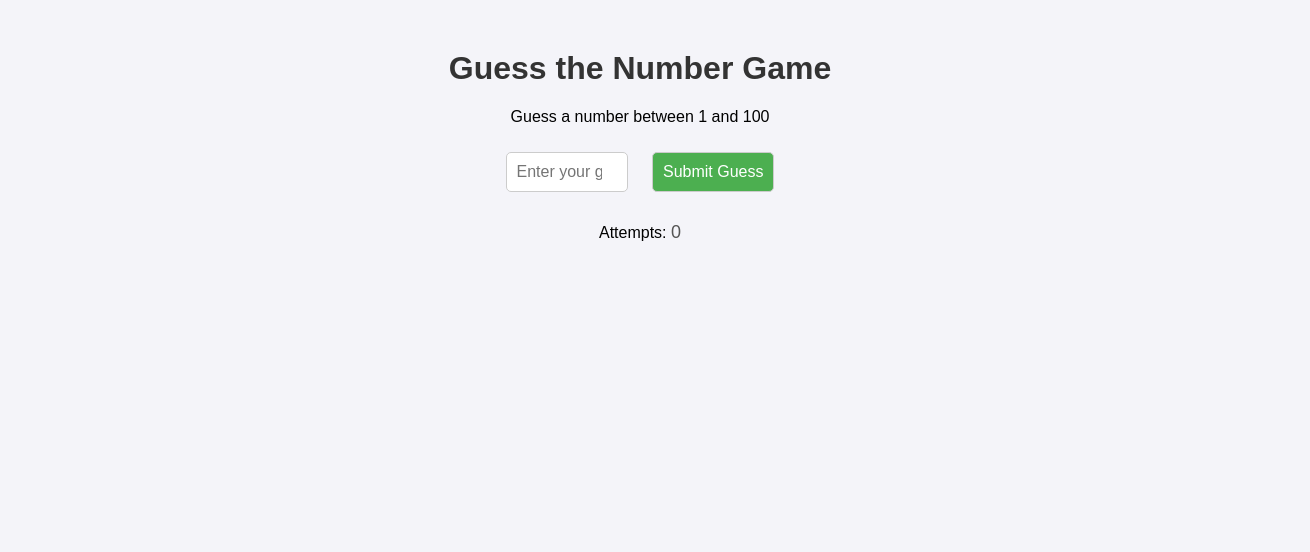
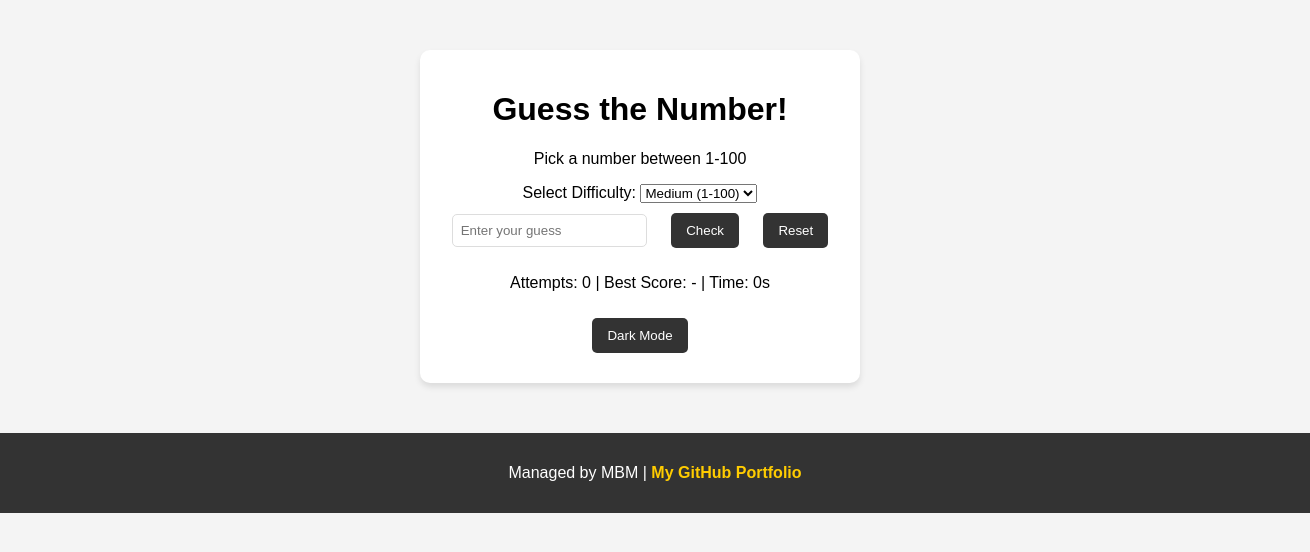
Before and after one commit to mbmhs/Guess_game, a plain HTML site: page index.html in a window 1280 px wide. Shown: the whole page, 1310 px wide, since content can reach past the window. Drawn offline with Linux system fonts and the light colour scheme.

Commit message:
added new featuers and graphical updates are done

```diff
--- a/app.js
+++ b/app.js
@@ -1,37 +1,72 @@
-// Generate a random number between 1 and 100
-let secretNumber = Math.floor(Math.random() * 100) + 1;
-let attempts = 0;
+document.addEventListener("DOMContentLoaded", () => {
+    let min = 1, max = 100, attempts = 0, bestScore = localStorage.getItem("bestScore") || "-";
+    let randomNumber = Math.floor(Math.random() * (max - min + 1)) + min;
+    let timerInterval, timeElapsed = 0;
+    let timerStarted = false;
 
-// Function to check the player's guess
-function checkGuess() {
-    // Get the player's guess from the input field
-    let playerGuess = parseInt(document.getElementById("guessInput").value);
-    let feedbackElement = document.getElementById("feedback");
-    let attemptsElement = document.getElementById("attempts");
+    document.getElementById("bestScore").innerText = bestScore;
 
-    attempts++;  // Increment attempts
+    document.getElementById("difficulty").addEventListener("change", function() {
+        const difficulty = this.value;
+        if (difficulty === "easy") { min = 1; max = 50; }
+        else if (difficulty === "hard") { min = 1; max = 200; }
+        else { min = 1; max = 100; }
+        document.getElementById("range").innerText = `${min}-${max}`;
+        resetGame();
+    });
 
-    // Check if the guess is valid
-    if (isNaN(playerGuess) || playerGuess < 1 || playerGuess > 100) {
-        feedbackElement.textContent = "Please enter a number between 1 and 100.";
-        feedbackElement.style.color = "red";
-    } else {
-        // Check if the guess is correct
-        if (playerGuess === secretNumber) {
-            feedbackElement.textContent = "Congratulations! You guessed the number!";
-            feedbackElement.style.color = "green";
-        } else if (playerGuess < secretNumber) {
-            feedbackElement.textContent = "Too low! Try again.";
-            feedbackElement.style.color = "orange";
+    document.getElementById("checkGuess").addEventListener("click", () => {
+        if (!timerStarted) {
+            startTimer();
+            timerStarted = true;
+        }
+
+        const userGuess = parseInt(document.getElementById("guessInput").value);
+        const message = document.getElementById("message");
+        if (isNaN(userGuess) || userGuess < min || userGuess > max) {
+            message.innerText = `Enter a valid number between ${min} and ${max}`;
+            message.style.color = "red";
+            return;
+        }
+        attempts++;
+        document.getElementById("score").innerText = `Attempts: ${attempts} | Best Score: ${bestScore} | Time: ${timeElapsed}s`;
+
+        if (userGuess === randomNumber) {
+            message.innerText = "Correct! You win!";
+            message.style.color = "green";
+            clearInterval(timerInterval);
+            if (bestScore === "-" || attempts < bestScore) {
+                bestScore = attempts;
+                localStorage.setItem("bestScore", bestScore);
+                document.getElementById("bestScore").innerText = bestScore;
+            }
         } else {
-            feedbackElement.textContent = "Too high! Try again.";
-            feedbackElement.style.color = "orange";
+            message.innerText = userGuess > randomNumber ? "Too high!" : "Too low!";
+            message.style.color = userGuess > randomNumber ? "orange" : "blue";
         }
+    });
+
+    document.getElementById("resetGame").addEventListener("click", resetGame);
+
+    function resetGame() {
+        attempts = 0;
+        timeElapsed = 0;
+        clearInterval(timerInterval);
+        timerStarted = false;
+        document.getElementById("score").innerText = `Attempts: 0 | Best Score: ${bestScore} | Time: 0s`;
+        document.getElementById("message").innerText = "";
+        document.getElementById("guessInput").value = "";
+        randomNumber = Math.floor(Math.random() * (max - min + 1)) + min;
     }
 
-    // Update attempts count
-    attemptsElement.textContent = attempts;
+    function startTimer() {
+        timerInterval = setInterval(() => {
+            timeElapsed++;
+            document.getElementById("score").innerText = `Attempts: ${attempts} | Best Score: ${bestScore} | Time: ${timeElapsed}s`;
+        }, 1000);
+    }
 
-    // Clear the input field after each guess
-    document.getElementById("guessInput").value = "";
-}
+    document.getElementById("toggleTheme").addEventListener("click", () => {
+        document.body.classList.toggle("dark-mode");
+    });
+});
--- a/index.html
+++ b/index.html
@@ -3,17 +3,35 @@
 <head>
     <meta charset="UTF-8">
     <meta name="viewport" content="width=device-width, initial-scale=1.0">
-    <title>Guess the Number Game</title>
-    <!-- Link to the external CSS file -->
+    <title>Guess Game v2</title>
     <link rel="stylesheet" href="style.css">
 </head>
 <body>
-    <h1>Guess the Number Game</h1>
-    <p>Guess a number between 1 and 100</p>
-    <input type="number" id="guessInput" placeholder="Enter your guess" min="1" max="100">
-    <button onclick="checkGuess()">Submit Guess</button>
-    <p id="feedback"></p>
-    <p>Attempts: <span id="attempts">0</span></p>
+    <div class="game-container">
+        <h1>Guess the Number!</h1>
+        <p>Pick a number between <span id="range">1-100</span></p>
+
+        <label for="difficulty">Select Difficulty:</label>
+        <select id="difficulty">
+            <option value="easy">Easy (1-50)</option>
+            <option value="medium" selected>Medium (1-100)</option>
+            <option value="hard">Hard (1-200)</option>
+        </select>
+
+        <input type="number" id="guessInput" placeholder="Enter your guess">
+        <button id="checkGuess">Check</button>
+        <button id="resetGame">Reset</button>
+        <p id="message"></p>
+        <p id="score">Attempts: 0 | Best Score: <span id="bestScore">-</span> | Time: 0s</p>
+        <button id="toggleTheme">Dark Mode</button>
+    </div>
+
+    <audio id="correctSound" src="correct.mp3"></audio>
+    <audio id="wrongSound" src="wrong.mp3"></audio>
+
+    <footer>
+        <p>Managed by MBM | <a href="https://github.com/mbmhs" target="_blank">My GitHub Portfolio</a></p>
+    </footer>
 
     <script src="app.js"></script>
 </body>
--- a/style.css
+++ b/style.css
@@ -1,43 +1,78 @@
+/* Style for Guess Game v2 */
 body {
     font-family: Arial, sans-serif;
     text-align: center;
-    margin-top: 50px;
-    background-color: #f4f4f9;
+    background-color: #f4f4f4;
+    transition: background-color 0.3s, color 0.3s;
+    margin: 0;
+    padding: 0;
 }
 
-h1 {
-    color: #333;
-}
-
-input, button {
-    padding: 10px;
-    font-size: 16px;
-    margin: 10px;
-    border-radius: 5px;
-    border: 1px solid #ccc;
+.game-container {
+    max-width: 400px;
+    margin: 50px auto;
+    padding: 20px;
+    background: white;
+    border-radius: 10px;
+    box-shadow: 0px 4px 6px rgba(0, 0, 0, 0.1);
 }
 
 button {
-    background-color: #4CAF50;
+    padding: 10px 15px;
+    margin: 10px;
+    cursor: pointer;
+    border: none;
+    border-radius: 5px;
+    background-color: #333;
     color: white;
-    cursor: pointer;
+    transition: background 0.3s;
 }
 
 button:hover {
-    background-color: #45a049;
+    background-color: #ffcc00;
+    color: black;
 }
 
-#feedback {
-    font-size: 20px;
+.dark-mode {
+    background-color: #222;
+    color: white;
+}
+
+.dark-mode .game-container {
+    background: #444;
+}
+
+input[type="number"] {
+    padding: 8px;
+    margin: 10px;
+    border: 1px solid #ddd;
+    border-radius: 5px;
+}
+
+@media (max-width: 600px) {
+    .game-container {
+        width: 90%;
+    }
+}
+
+/* Footer Styling - Same as Portfolio */
+footer {
+    background: #333;
+    color: white;
+    text-align: center;
+    padding: 15px;
+    margin-top: 20px;
+    position: relative;
+    bottom: 0;
+    width: 100%;
+}
+
+footer a {
+    color: #ffcc00;
+    text-decoration: none;
     font-weight: bold;
 }
 
-#attempts {
-    font-size: 18px;
-    color: #555;
+footer a:hover {
+    text-decoration: underline;
 }
-
-input {
-    width: 100px;
-    text-align: center;
-}
```
